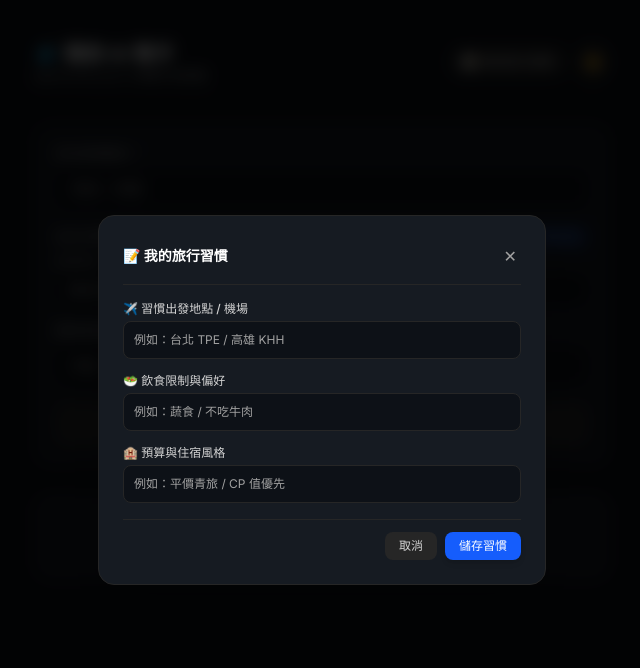
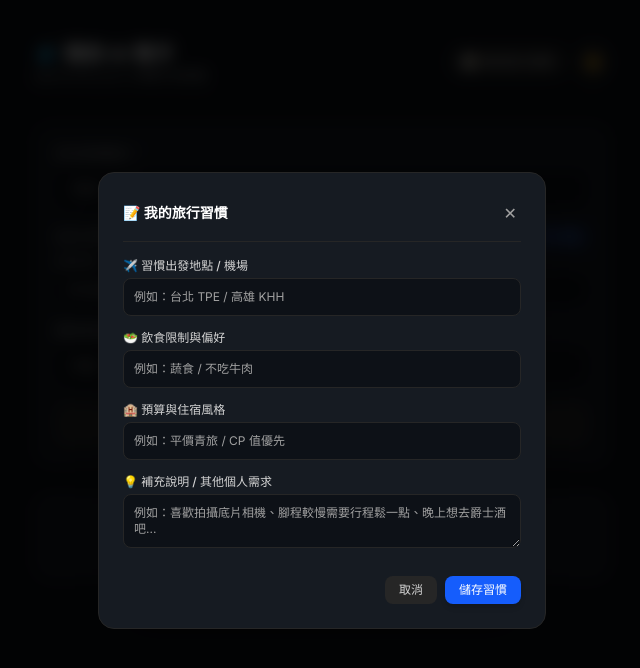
Before and after one commit to PerryChen-creator/allonetrip-ai, a Next.js app: page / in a window 1280 px wide. Both pictures are taken after a click on the button "📝 我的旅行習慣". Shown: the top 668 px of the page, without its empty margins (318-958 px from the left). Built offline with nearby package versions, Linux system fonts and the light colour scheme.

Commit message:
fix: restore IG link, restrict past dates, add custom notes to preferences

```diff
--- a/app/api/plan/route.ts
+++ b/app/api/plan/route.ts
@@ -4,11 +4,12 @@ export async function POST(req: Request) {
   try {
     const { destination, days, startDate, endDate, style, messages, userPreferences } = await req.json();
 
-    const prefText = userPreferences ? `
-【使用者習慣設定】
+const prefText = userPreferences ? `
+【使用者個人習慣與偏好設定】
 - 習慣出發地點：${userPreferences.departureAirport || '未指定'}
 - 飲食限制偏好：${userPreferences.dietary || '無特別限制'}
 - 預算與住宿風格：${userPreferences.budget || '彈性'}
+- 💡 其他補充需求/習慣：${userPreferences.customNotes || '無'}
 ` : '';
 
     // 🟢 關鍵修正：範例 URL 請勿在 Query 帶入中文字串，避免 Next.js 16 Rust 打包器崩潰
--- a/app/page.tsx
+++ b/app/page.tsx
@@ -3,22 +3,26 @@
 import { useState, useEffect } from 'react';
 
 export default function Home() {
+  // 取得今天日期的 YYYY-MM-DD 格式，用於日期選擇器的 min 限制
+  const todayStr = new Date().toISOString().split('T')[0];
+
   // 1. 表單與對話狀態
   const [destination, setDestination] = useState('');
-  const [days, setDays] = useState('7');
-  const [startDate, setStartDate] = useState('2026-08-01');
-  const [endDate, setEndDate] = useState('2026-11-27');
+  const [days, setDays] = useState('1');
+  const [startDate, setStartDate] = useState(todayStr);
+  const [endDate, setEndDate] = useState(todayStr);
   const [style, setStyle] = useState('');
   const [loading, setLoading] = useState(false);
   const [chatHistory, setChatHistory] = useState<any[]>([]);
   const [inputMsg, setInputMsg] = useState('');
 
-  // 2. 個人化旅行習慣 Modal 狀態
+  // 2. 個人化旅行習慣 Modal 狀態 (新增 customNotes 欄位)
   const [isPrefOpen, setIsPrefOpen] = useState(false);
   const [preferences, setPreferences] = useState({
     departureAirport: '',
     dietary: '',
     budget: '',
+    customNotes: '',
   });
 
   // 3. 分享彈窗 Modal 狀態
@@ -40,7 +44,6 @@ export default function Home() {
       }
     }
 
-    // 讀取主題記憶
     const savedTheme = localStorage.getItem('theme_mode');
     if (savedTheme === 'light') {
       setIsDarkMode(false);
@@ -54,7 +57,7 @@ export default function Home() {
     localStorage.setItem('theme_mode', newMode ? 'dark' : 'light');
   };
 
-  // 計算天數
+  // 自動計算天數
   useEffect(() => {
     if (startDate && endDate) {
       const start = new Date(startDate);
@@ -70,7 +73,7 @@ export default function Home() {
   const handleSavePreferences = () => {
     localStorage.setItem('user_preferences', JSON.stringify(preferences));
     setIsPrefOpen(false);
-    alert('✅ 旅行習慣已成功儲存！Perry 未來生成行程時會自動考慮這些設定！');
+    alert('✅ 旅行習慣與備註已儲存！Perry 會為你打造專屬的深度行程！');
   };
 
   const handleSend = async (customText?: string) => {
@@ -163,7 +166,17 @@ export default function Home() {
           <h1 className={`text-xl font-bold flex items-center gap-2 ${isDarkMode ? 'text-white' : 'text-gray-900'}`}>
             🧳 獨旅 AI 幫手
           </h1>
-          <p className={`text-xs ${isDarkMode ? 'text-neutral-400' : 'text-gray-500'}`}>@allonetrip.perry 專屬行程規劃</p>
+          {/* 🟢 1. 恢復 IG 連結 */}
+          <p className={`text-xs ${isDarkMode ? 'text-neutral-400' : 'text-gray-500'}`}>
+            <a
+              href="https://www.instagram.com/allonetrip.perry"
+              target="_blank"
+              rel="noopener noreferrer"
+              className="hover:underline hover:text-blue-400 transition"
+            >
+              @allonetrip.perry
+            </a> 專屬行程規劃
+          </p>
         </div>
 
         <div className="flex items-center gap-2">
@@ -179,7 +192,6 @@ export default function Home() {
             </button>
           )}
 
-          {/* 📝 習慣按鈕 */}
           <button
             type="button"
             onClick={() => setIsPrefOpen(true)}
@@ -190,7 +202,6 @@ export default function Home() {
             📝 我的旅行習慣
           </button>
 
-          {/* 🌗 亮暗色切換按鈕 */}
           <button
             type="button"
             onClick={toggleTheme}
@@ -229,13 +240,19 @@ export default function Home() {
                 共 {days} 天 ({days} 夜)
               </span>
             </div>
+            {/* 🟢 2. 設定 min={todayStr} 禁止選過去的日期 */}
             <div className="grid grid-cols-2 gap-3">
               <div>
                 <label className={`block text-[10px] mb-1 ${isDarkMode ? 'text-neutral-400' : 'text-gray-500'}`}>出發日期</label>
                 <input
                   type="date"
+                  min={todayStr}
                   value={startDate}
-                  onChange={(e) => setStartDate(e.target.value)}
+                  onChange={(e) => {
+                    const newStart = e.target.value;
+                    setStartDate(newStart);
+                    if (newStart > endDate) setEndDate(newStart);
+                  }}
                   className={`w-full rounded-xl px-3 py-2 text-xs focus:outline-none focus:border-blue-500 border ${
                     isDarkMode ? 'bg-[#0D1117] border-neutral-800 text-white' : 'bg-gray-50 border-gray-300 text-gray-900'
                   }`}
@@ -245,6 +262,7 @@ export default function Home() {
                 <label className={`block text-[10px] mb-1 ${isDarkMode ? 'text-neutral-400' : 'text-gray-500'}`}>回程日期</label>
                 <input
                   type="date"
+                  min={startDate || todayStr}
                   value={endDate}
                   onChange={(e) => setEndDate(e.target.value)}
                   className={`w-full rounded-xl px-3 py-2 text-xs focus:outline-none focus:border-blue-500 border ${
@@ -365,7 +383,7 @@ export default function Home() {
         )}
       </div>
 
-      {/* 📝 旅行習慣 Modal */}
+      {/* 🟢 3. 📝 旅行習慣 Modal (含新補充欄位 + 移除按鈕上方 divider) */}
       {isPrefOpen && (
         <div className={`fixed inset-0 backdrop-blur-sm flex items-center justify-center p-4 z-50 transition-colors ${isDarkMode ? 'bg-black/80' : 'bg-gray-900/40'}`}>
           <div className={`border rounded-2xl p-6 w-full max-w-md shadow-2xl space-y-4 text-left ${isDarkMode ? 'bg-[#161B22] border-neutral-800' : 'bg-white border-gray-200'}`}>
@@ -415,9 +433,24 @@ export default function Home() {
                   }`}
                 />
               </div>
+
+              {/* 💡 新增的補充備註欄位 */}
+              <div>
+                <label className={`block font-medium mb-1 ${isDarkMode ? 'text-neutral-300' : 'text-gray-700'}`}>💡 補充說明 / 其他個人需求</label>
+                <textarea
+                  rows={2}
+                  placeholder="例如：喜歡拍攝底片相機、腳程較慢需要行程鬆一點、晚上想去爵士酒吧..."
+                  value={preferences.customNotes}
+                  onChange={(e) => setPreferences({ ...preferences, customNotes: e.target.value })}
+                  className={`w-full rounded-lg p-2.5 focus:outline-none focus:border-blue-500 transition border ${
+                    isDarkMode ? 'bg-[#0D1117] border-neutral-800 text-white placeholder-neutral-400' : 'bg-gray-50 border-gray-300 text-gray-900 placeholder-gray-400'
+                  }`}
+                />
+              </div>
             </div>
 
-            <div className={`flex justify-end gap-2 pt-3 border-t ${isDarkMode ? 'border-neutral-800' : 'border-gray-200'}`}>
+            {/* 🟢 移除 border-t 頂部分隔線 */}
+            <div className="flex justify-end gap-2 pt-2">
               <button onClick={() => setIsPrefOpen(false)} className={`px-3.5 py-1.5 rounded-lg text-xs font-medium transition ${
                 isDarkMode ? 'bg-neutral-800 hover:bg-neutral-700 text-neutral-300' : 'bg-white hover:bg-gray-50 text-gray-700 border border-gray-300'
               }`}>
```
